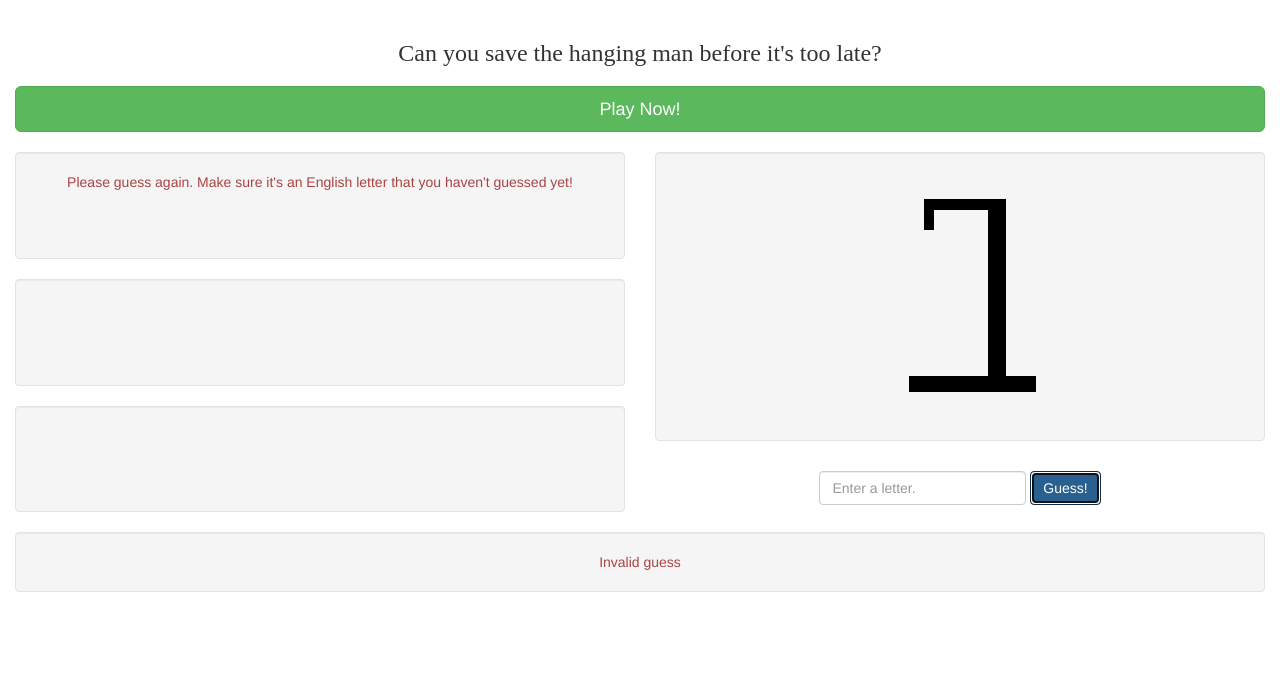
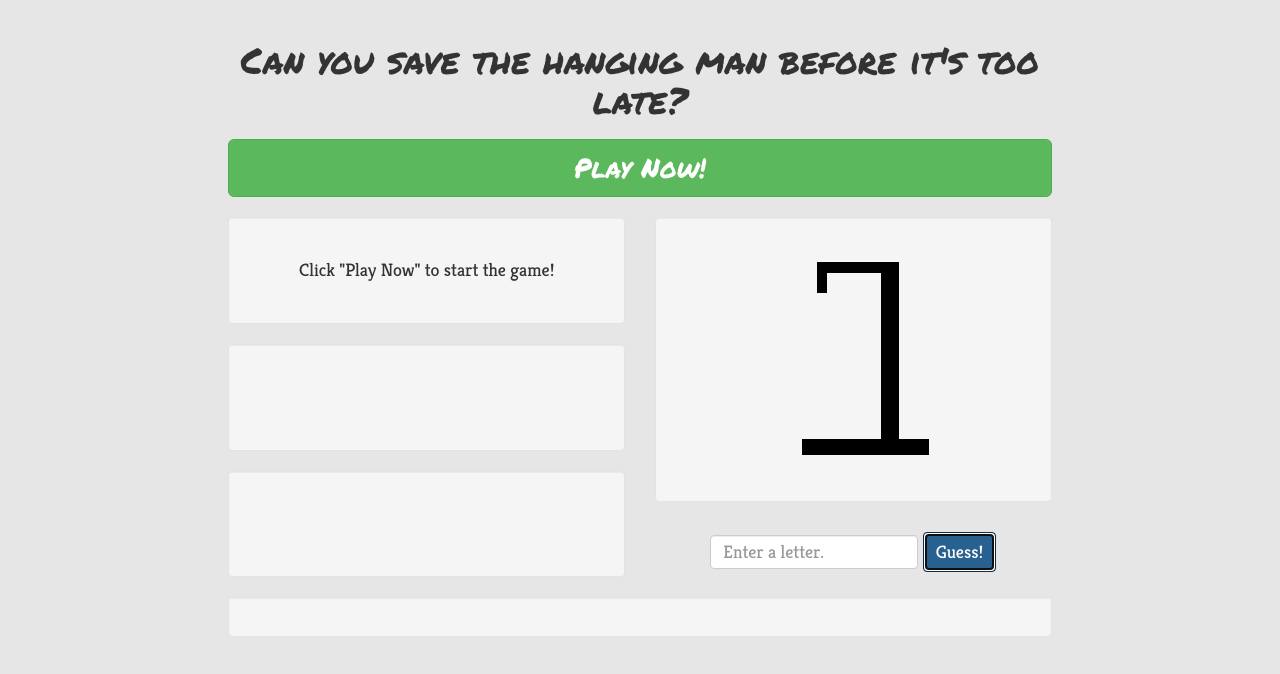
Before and after one commit to lauralin08/hangman-project, a website: page public/index.html in a window 1280 px wide. Both pictures are taken after a click on the button "Guess!". Drawn offline with nearby package versions, Linux system fonts and the light colour scheme.

Commit message:
Added background color and text fixes

```diff
--- a/public/index.html
+++ b/public/index.html
@@ -4,19 +4,22 @@
         <meta charset="utf-8">
         <meta http-equiv="X-UA-Compatible" content="IE=edge">
         <meta name="viewport" content="width=device-width, initial-scale=1">
-        <link type="text/css" rel="stylesheet" href="style.css">
+        <link href="https://fonts.googleapis.com/css?family=Kreon|Permanent+Marker" rel="stylesheet">
         <link type="text/css" rel="stylesheet"
             href="https://maxcdn.bootstrapcdn.com/bootstrap/3.3.7/css/bootstrap.min.css"
             integrity="sha384-BVYiiSIFeK1dGmJRAkycuHAHRg32OmUcww7on3RYdg4Va+PmSTsz/K68vbdEjh4u"
             crossorigin="anonymous">
+        <link type="text/css" rel="stylesheet" href="style.css">
         <title>Let's play Hangman!</title>
     </head>
     <body>
         <div class="container-fluid">
+            <div class="row">
+                <div class="col-xs-12 col-sm-8 col-sm-offset-2">
                     <div class="header text-center">
-                <h3>Can you save the hanging man before it's too late?</h3>
+                        <h1>Can you save the hanging man before it's too late?</h1>
                     </div>
-            <div type="button" class="btn btn-success btn-block btn-lg text-center play-now">Play Now!</div>
+                    <div type="button" class="btn btn-success btn-block btn-lg text-center play-now" id="large">Play Now!</div>
                     <div class="row">
                         <div class="col-xs-6 text-center vertical-align">
                             <div class="well lives-left left-column">
@@ -34,13 +37,15 @@
                                 <label class="sr-only" for="inputGuess">User guess</label>
                                 <input type="text" class="form-control"
                                     id="inputGuess" placeholder="Enter a letter.">
-                        <input type="button" class="btn btn-primary guess-submit" value="Guess!" required>
+                                <input type="button" class="btn btn-primary guess-submit" id="inputGuess" value="Guess!" required>
                             </form>
                         </div>
                     </div>
                     <div class="row">
                         <div class="col-xs-12 text-center">
                             <div class="well guess-result">
+                            </div>
+                        </div>
                     </div>
                 </div>
             </div>
--- a/public/main.js
+++ b/public/main.js
@@ -35,6 +35,7 @@ $(document).ready(function() {
     var userGuess;
     var match;
     var guessed;
+    var secretWord;
 
     var $userProgress = $('.user-progress');
     var $badGuessCache = $('.bad-guesses');
@@ -51,7 +52,7 @@ $(document).ready(function() {
         $userProgress.append($userGuess);
         console.log('Your guess: ' + userGuess);
 
-        var $progress = $('<div class="progress">Your progress: ' + userProgress + '</div>');
+        var $progress = $('<div class="user-progress">Your progress: ' + userProgress + '</div>');
         $userProgress.append($progress);
         console.log('Your progress: ' + userProgress);
     }
@@ -59,11 +60,11 @@ $(document).ready(function() {
     function showBadGuesses() {
         $badGuessCache.empty();
         if (badGuessCache.length) {
-            var $badGuesses = $('<div class="text-danger">Incorrectly guessed: ' + badGuessCache + '<div>');
+            var $badGuesses = $('<div class="text-danger padded">Incorrectly guessed: ' + badGuessCache + '<div>');
             $badGuessCache.append($badGuesses);
             console.log('Incorrectly guessed: ' + badGuessCache);
         } else {
-            var $none = $('<div class="text-success">No wrong guesses so far!</div>');
+            var $none = $('<div class="text-success padded">No wrong guesses so far!</div>');
             $badGuessCache.append($none);
             console.log('No wrong guesses so far!');
         }
@@ -71,7 +72,7 @@ $(document).ready(function() {
 
     function showLivesLeft() {
         $livesLeft.empty();
-        var $lives = $('<div>You have ' + totalGuesses + ' guesses left. Guess a letter!</div>');
+        var $lives = $('<div class="padded">You have ' + totalGuesses + ' guesses left. Guess a letter!</div>');
         $livesLeft.append($lives);
         console.log('You have ' + totalGuesses + ' guesses left. Guess a letter!');
     }
@@ -117,6 +118,13 @@ $(document).ready(function() {
         console.log('You have 6 guesses. Guess the following word: ' + userProgress);
     }
 
+    function noSecretWord() {
+        $livesLeft.empty();
+        var $error = $('<div class="padded">Click "Play Now" to start the game!</div>');
+        $livesLeft.append($error);
+        console.log('Click "Play Now" to start the game!');
+    }
+
     function guessAgain() {
         $guessResult.empty();
         var $invalid = $('<div class="text-danger">Invalid guess</div>');
@@ -143,16 +151,20 @@ $(document).ready(function() {
 
     function userWins() {
         $guessResult.empty();
-        var $winner = $('<div class="winner text-success">You guessed the word and saved the hanging man! Congratulations&mdash;you won! Click "Play Now" to play again.</div>');
+        var $success = $('<div class="winner text-success">You guessed the word and saved the hanging man!</div>');
+        var $winner = $('<div class="winner text-success">Congratulations&mdash;you won! Click "Play Again" to play again.</div>')
+        $guessResult.append($success);
         $guessResult.append($winner);
-        console.log('You guessed the word and saved the hanging man! Congratulations--you won! Click "Play Now" to play again.');
+        console.log('You guessed the word and saved the hanging man! Congratulations--you won! Click "Play Again" to play again.');
     }
 
     function userLoses() {
         $guessResult.empty();
-        var $loser = $('<div class="loser text-danger">Sorry, you lost! The word was "' + secretWord + '". Too bad... Click "Play Now" to try again.</div>');
+        var $sorry = $('<div class="loser text-danger">Sorry, you lost! The word was "' + secretWord + '".</div>');
+        var $loser = $('<div class="loser text-danger">Too bad... Click "Play Again" to try again.</div>')
+        $guessResult.append($sorry);
         $guessResult.append($loser);
-        console.log('Sorry, you lost! The word was ' + secretWord + '. Too bad... Click "Play Now" to try again.');
+        console.log('Sorry, you lost! The word was ' + secretWord + '. Too bad... Click "Play Again" to try again.');
     }
 
     function getSecretWord() {
@@ -166,6 +178,7 @@ $(document).ready(function() {
                 for (var i = 0; i < secretWord.length; i++) {
                     userProgress[i] = '__';
                 }
+                $('#large').html('Play Again!');
                 startGame();
             }
         });
@@ -173,7 +186,7 @@ $(document).ready(function() {
 
     var $playNow = $('.play-now');
     $playNow.on('click', function(event) {
-        getSecretWord();
+        userProgress.length = 0;
         badGuessCache.length = 0;
         for (var key in guessCache) {
             delete guessCache[key];
@@ -182,6 +195,7 @@ $(document).ready(function() {
         $guessResult.empty();
         $badGuessCache.empty();
         $userProgress.empty();
+        getSecretWord();
     });
 
     function playGame() {
@@ -230,7 +244,11 @@ $(document).ready(function() {
     });
 
     $guessSubmit.on('click', function() {
-        playGame();
+        if (secretWord) {
+            playGame();
+        } else {
+            noSecretWord();
+        }
         var $inputGuess = $('#inputGuess');
         $inputGuess.val('');
     });
--- a/public/style.css
+++ b/public/style.css
@@ -1,13 +1,22 @@
-html {
-    height: 100%;
-    margin: 0;
-    padding: 0;
+html,
+body {
+    background-color: #E6E6E6;
+}
+
+div {
+    font-family: 'Kreon', cursive;
+    font-size: 18px;
 }
 
 .header {
     margin-top: 40px;
     margin-bottom: 20px;
-    font-family: 'Times New Roman', Times, serif;
+    font-family: 'Permanent Marker', cursive;
+}
+
+#large {
+    font-family: 'Permanent Marker', cursive;
+    font-size: 1.5em;
 }
 
 .vertical-align {
@@ -16,6 +25,10 @@ html {
     justify-content: space-between;
     height: 380px;
     margin-top: 20px;
+}
+
+.padded {
+    padding-top: 20px;
 }
 
 .hangman-container {
@@ -36,11 +49,12 @@ html {
 }
 
 .guess-submit {
-    max-width: 100%;
+    max-width: 35%;
 }
 
 #inputGuess {
     display: inline-block;
     width: auto;
-    max-width: 100%;
+    max-width: 65%;
+    font-size: 18px;
 }
```
Lines whose indentation alone changed are shown as unchanged.
